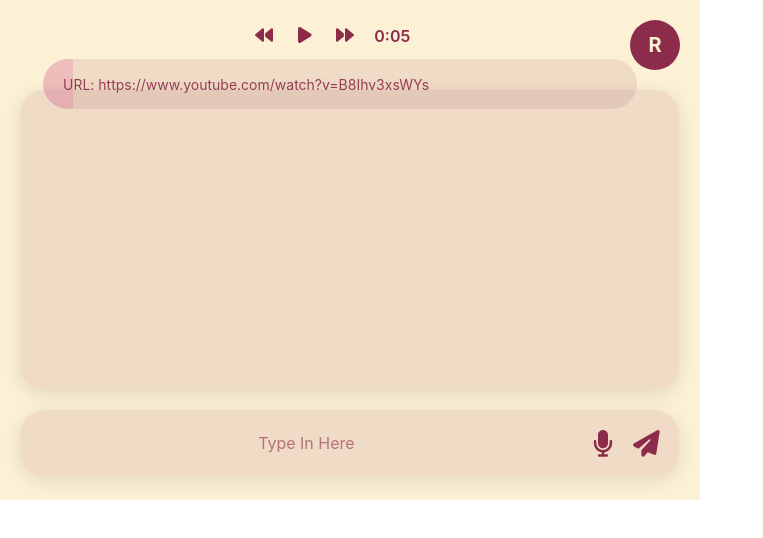
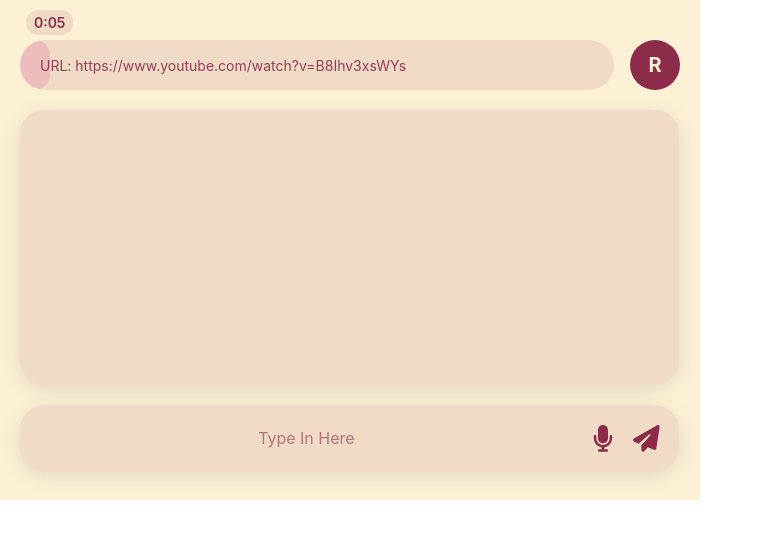
Before and after one commit to Jawlt/Xccel, a React (Create React App) app in the folder react-frontend/: page / in a window 1280 px wide. Shown: the top 538 px of the page, without its empty margins (0-763 px from the left). Built offline with nearby package versions, Linux system fonts and the light colour scheme.

Commit message:
Added the time display

```diff
--- a/react-frontend/src/components/ProgressBar.css
+++ b/react-frontend/src/components/ProgressBar.css
@@ -1,45 +1,16 @@
 .progress-container {
   width: 660px;
-  padding-top: 20px;
+  padding-top: 40px; /* Increased from 20px to 40px */
   position: fixed;
   top: 0;
   left: 0;
   z-index: 1000;
-  display: flex;
-  flex-direction: column;
-  align-items: center;
 }
 
-.controls-container {
-  display: flex;
-  align-items: center;
-  gap: 15px;
-  margin-bottom: 8px;
-}
-
-.time-display {
-  color: #8D2C4A;
-  font-size: 16px;
-  font-weight: 600;
-}
-
-.control-button {
-  background: none;
-  border: none;
-  color: #8D2C4A;
-  cursor: pointer;
-  padding: 5px;
-  font-size: 18px;
-  transition: color 0.2s;
-}
-
-.control-button:hover:not(:disabled) {
-  color: #DE478F;
-}
-
-.control-button:disabled {
-  color: rgba(141, 44, 74, 0.3);
-  cursor: not-allowed;
+.progress-wrapper {
+  position: relative;
+  width: 90%;
+  margin-left: 20px;
 }
 
 .url-container {
@@ -48,9 +19,7 @@
   padding: 15px 20px;
   position: relative;
   overflow: hidden;
-  width: 90%;
-  margin: 0;
-  margin-left: 20px;
+  width: 100%;
 }
 
 .url-text {
@@ -69,4 +38,21 @@
   background-color: rgba(222, 71, 143, 0.2);
   transition: width 0.1s linear;
   z-index: 1;
+  border-radius: 25px;
 }
+
+.time-display {
+  position: absolute;
+  top: -30px; /* Adjusted from -25px to -30px for more space */
+  transform: translateX(-50%);
+  color: #8D2C4A;
+  font-size: 14px;
+  font-weight: 600;
+  transition: left 0.1s linear;
+  z-index: 1001;
+  white-space: nowrap;
+  pointer-events: none;
+  background-color: rgba(141, 44, 74, 0.1);
+  padding: 4px 8px;
+  border-radius: 12px;
+}
--- a/react-frontend/src/components/ProgressBar.js
+++ b/react-frontend/src/components/ProgressBar.js
@@ -1,7 +1,5 @@
 /* global chrome */
 import React, { useState, useEffect } from 'react';
-import { FontAwesomeIcon } from '@fortawesome/react-fontawesome';
-import { faBackward, faForward, faPlay, faPause } from '@fortawesome/free-solid-svg-icons';
 import './ProgressBar.css';
 
 const ProgressBar = () => {
@@ -9,34 +7,6 @@ const ProgressBar = () => {
   const [progress, setProgress] = useState(0);
   const [videoUrl, setVideoUrl] = useState('');
   const [hasVideo, setHasVideo] = useState(false);
-  const [isPlaying, setIsPlaying] = useState(false);
-
-  const controlVideo = (action, value = null) => {
-    const isExtension = typeof chrome !== 'undefined' && chrome.runtime && chrome.runtime.id;
-
-    if (isExtension) {
-      chrome.tabs.query({active: true, currentWindow: true}, (tabs) => {
-        chrome.tabs.sendMessage(tabs[0].id, {
-          action: "videoControl",
-          control: action,
-          value: value
-        });
-      });
-    }
-  };
-
-  const handleSeekBackward = () => {
-    controlVideo('seek', -10);
-  };
-
-  const handleSeekForward = () => {
-    controlVideo('seek', 10);
-  };
-
-  const handlePlayPause = () => {
-    controlVideo(isPlaying ? 'pause' : 'play');
-    setIsPlaying(!isPlaying);
-  };
 
   useEffect(() => {
     const isExtension = typeof chrome !== 'undefined' && chrome.runtime && chrome.runtime.id;
@@ -79,43 +49,25 @@ const ProgressBar = () => {
 
   return (
     <div className="progress-container">
-      {hasVideo ? (
-        <>
-          <div className="controls-container">
-            <button
-              className="control-button"
-              onClick={handleSeekBackward}
-              disabled={!hasVideo}
-            >
-              <FontAwesomeIcon icon={faBackward} />
-            </button>
-            <button
-              className="control-button"
-              onClick={handlePlayPause}
-              disabled={!hasVideo}
-            >
-              <FontAwesomeIcon icon={isPlaying ? faPause : faPlay} />
-            </button>
-            <button
-              className="control-button"
-              onClick={handleSeekForward}
-              disabled={!hasVideo}
-            >
-              <FontAwesomeIcon icon={faForward} />
-            </button>
-            <div className="time-display">{currentTime}</div>
+      <div className="progress-wrapper">
+        <div className="url-container">
+          <span className="url-text">
+            {hasVideo ? `URL: ${videoUrl}` : 'No video detected'}
+          </span>
+          <div className="progress-bar" style={{ width: `${progress}%` }} />
+        </div>
+        {hasVideo && (
+          <div
+            className="time-display"
+            style={{
+              left: `${progress}%`,
+              opacity: hasVideo ? 1 : 0
+            }}
+          >
+            {currentTime}
           </div>
-          <div className="url-container">
-            <span className="url-text">URL: {videoUrl}</span>
-            <div className="progress-bar" style={{ width: `${progress}%` }}></div>
-          </div>
-        </>
-      ) : (
-        <div className="url-container">
-          <span className="url-text">No video detected</span>
-          <div className="progress-bar" style={{ width: '0%' }}></div>
-        </div>
-      )}
+        )}
+      </div>
     </div>
   );
 };
--- a/react-frontend/src/components/PromptBar.css
+++ b/react-frontend/src/components/PromptBar.css
@@ -1,7 +1,7 @@
 .prompt-bar {
   position: relative;
   width: 94.2%;
-  top: 50px;
+  top: 70px; /* Increased from 50px to 70px */
   margin: 20px;
   display: flex;
   align-items: center;
--- a/react-frontend/src/components/ResultsArea.css
+++ b/react-frontend/src/components/ResultsArea.css
@@ -8,9 +8,9 @@
   border-radius: 24px;
   box-shadow: 0 4px 20px rgba(0, 0, 0, 0.1);
   width: 94.2%;
-  max-height: 60%;
+  max-height: 55%; /* Reduced from 60% to 55% */
   position: relative;
-  top: 70px;
+  top: 90px; /* Increased from 70px to 90px */
 }
 
 .result-item {
--- a/react-frontend/src/components/UserProfile.css
+++ b/react-frontend/src/components/UserProfile.css
@@ -1,6 +1,6 @@
 .user-profile {
   position: absolute;
-  top: 20px;
+  top: 40px; /* Increased from 20px to 40px */
   right: 20px;
   z-index: 1001;
 }
```
Also changed, not shown: 1 other file (tests, documents, lock files or other folders).
